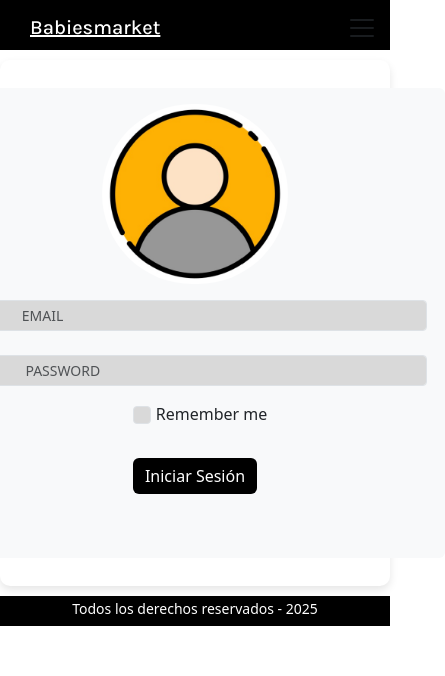
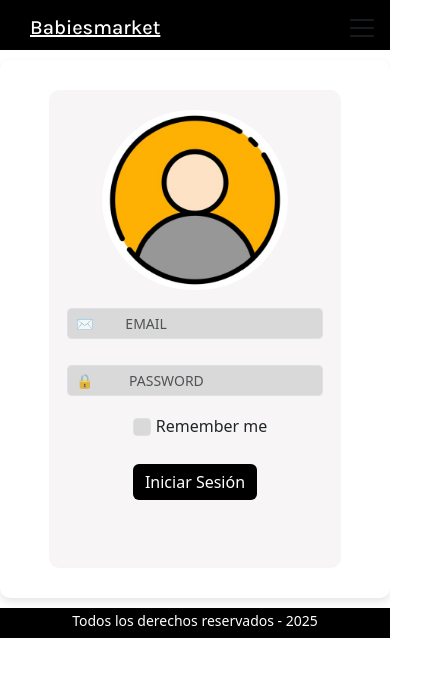
Before and after one commit to Pily1981/hito2Front, a React (Vite) app: page /login in a window 390 px wide. Shown: the top 676 px of the page, 445 px wide, since content can reach past the window. Built offline with nearby package versions, Linux system fonts and the light colour scheme.

Commit message:
se soluciona responsive de register

```diff
--- a/src/index.css
+++ b/src/index.css
@@ -134,3 +134,38 @@ img {
   background-color: #d9d9d9;
   margin: 0px 10px 0px 10px;
 }
+
+.container-rg{
+  display: flex;
+  flex-direction: column;
+  justify-content: center;
+  justify-items: center;
+  align-items: center;
+}
+
+.tarjeta{
+  display: flex;
+  flex-direction: column;
+  justify-content: center;
+  justify-items: center;
+  align-items: center;
+  width: 500px;
+  gap: 10px;
+  margin: 10px 0px 10px 0px;
+  padding: 20px 0px 20px 0px;
+  background-color: #f7f5f5;
+  border-radius: 10px;
+}
+
+
+
+@media (max-width: 768px) {
+  .container-rg {
+    width: 80%;
+  }
+
+  .tarjeta{
+    width: 80%;
+  }
+
+}
--- a/src/pages/Login.jsx
+++ b/src/pages/Login.jsx
@@ -35,11 +35,9 @@ const LoginPage = () => {
   };
 
   return (
-    <Container className="d-flex flex-column align-items-center">
-      <div className="d-flex justify-content-center align-items-center">
+    <Container className="container-rg">
         <div
-          className="d-flex flex-column justify-content-center align-items-center bg-light rounded-2 gap-2 mt-2 mb-2 pt-3 pb-3"
-          style={{ width: "500px" }}
+          className="tarjeta"
         >
           <div className="photo">
             <img src={perfil} alt="Imagen perfil" />
@@ -80,13 +78,12 @@ const LoginPage = () => {
           <Button
             type="submit"
             id="button"
-            className="mt-4 mb-5"
+            className="mt-3 mb-5"
             onClick={(e) => validarDatos(e)}
           >
             Iniciar Sesión
           </Button>
         </div>
-      </div>
     </Container>
   );
 };
--- a/src/pages/Register.jsx
+++ b/src/pages/Register.jsx
@@ -49,11 +49,9 @@ const Register = () => {
   };
 
   return (
-    <Container className="d-flex flex-column justify-content-center align-items-center">
-      <div className="d-flex justify-content-center align-items-center">
+    <Container className="container-rg">
         <div
-          className="d-flex flex-column justify-content-center align-items-center bg-light rounded-2 gap-2 mt-2 mb-2 pt-3 pb-3"
-          style={{ width: "500px" }}
+          className="tarjeta"
         >
           <div className="photo">
             <img src={perfil} alt="Imagen perfil" />
@@ -133,7 +131,7 @@ const Register = () => {
             ¿Ya estás registrado? Iniciar Sesión
           </NavLink>
         </div>
-      </div>
+
     </Container>
   );
 };
```
